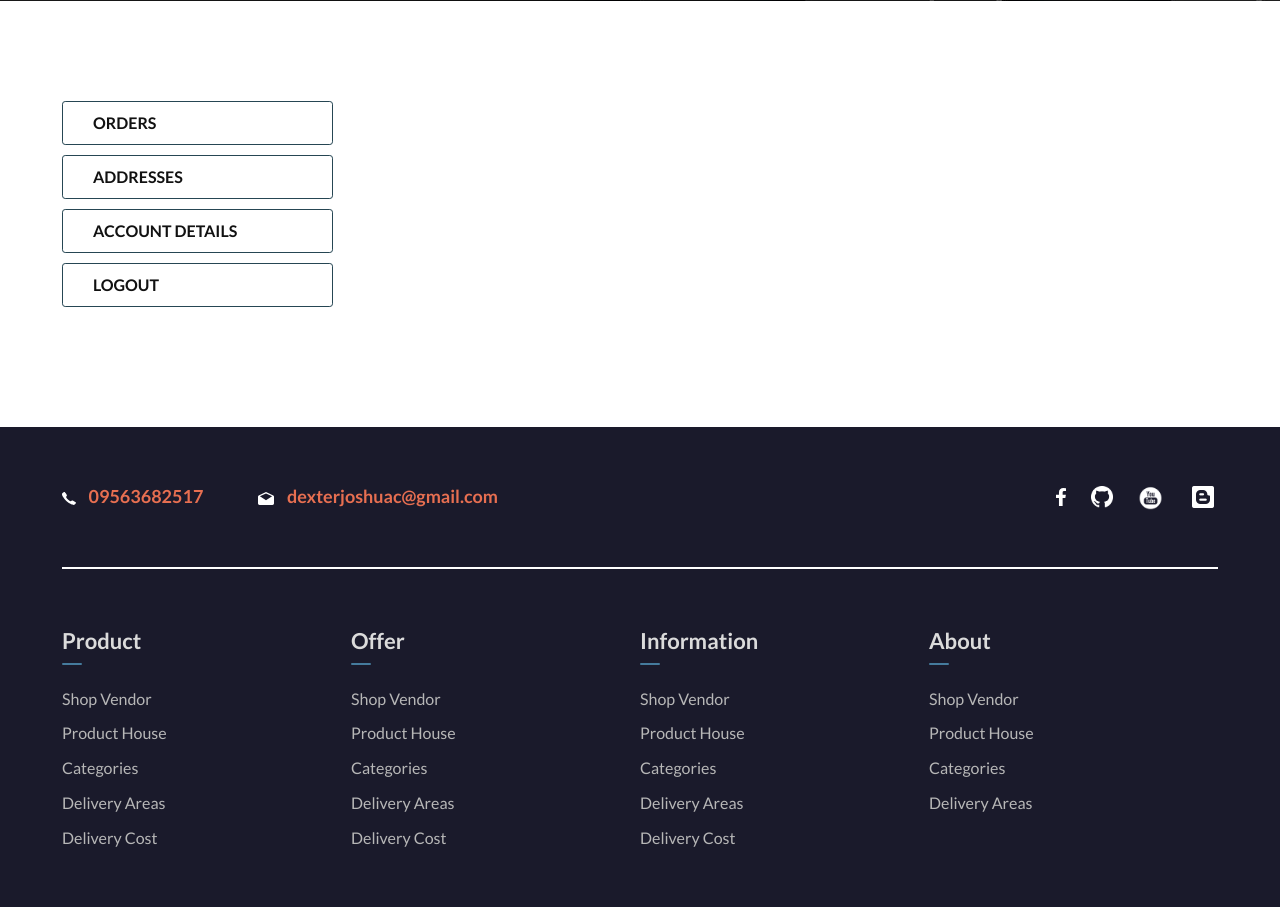
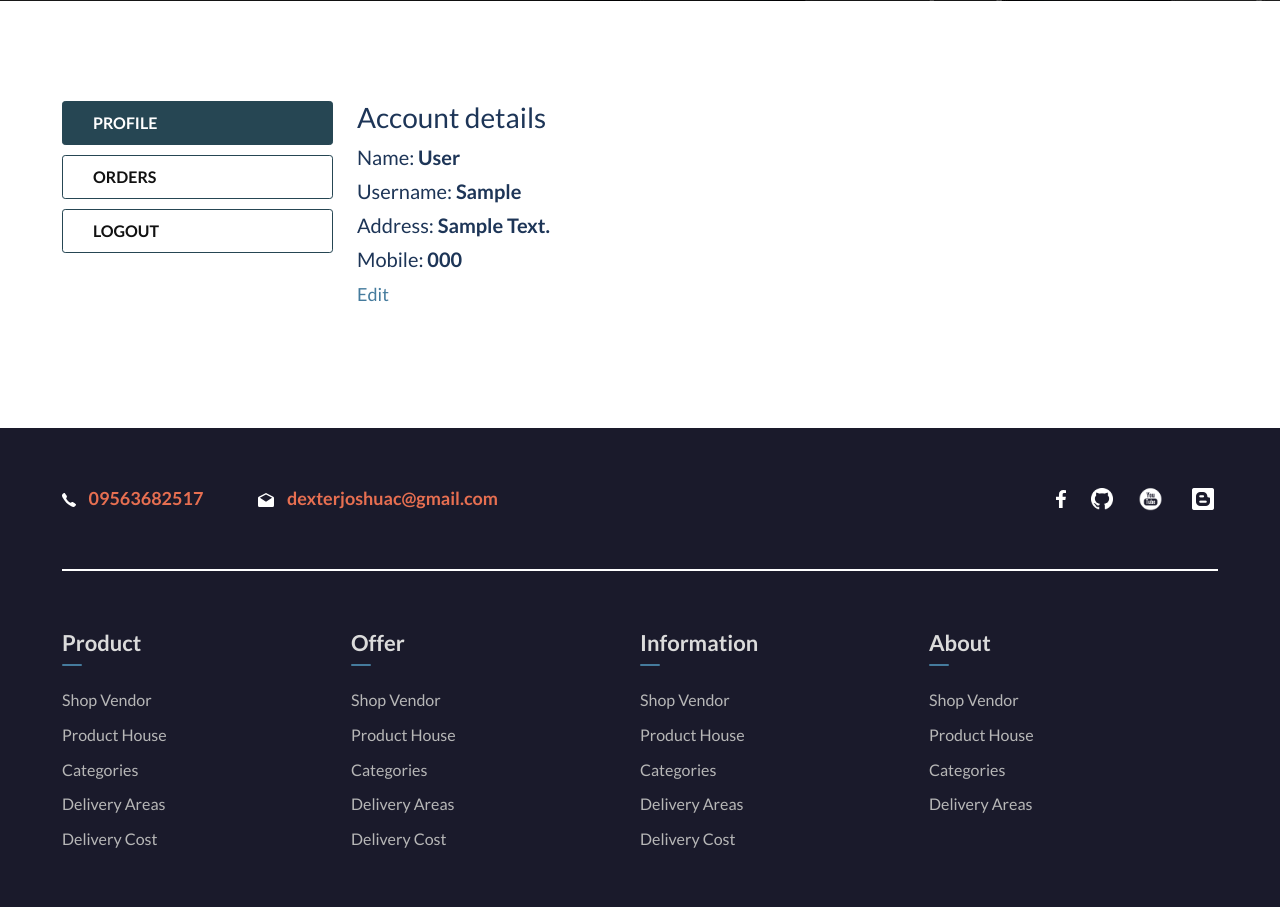
Before and after one commit to Dexeus1260/ddopccenter_ecommerce, a PHP site: page /profile.php in a window 1280 px wide. Shown: the part 499-1406 px from the top of the page. Before the commit the page ends 1346 px from the top, so only its background shows below. Run offline with PHP 8.4, Linux system fonts and the light colour scheme; the visitor is signed in with stand-in values (Sample User, id 1); tables that the repository leaves empty or names only in its code hold one stand-in row (values such as "Sample post"); some libraries are stand-ins or nearby versions.

Commit message:
update profile.php

```diff
--- a/profile.php
+++ b/profile.php
@@ -45,10 +45,11 @@
                     <div class="dashboard_tab_button">
                         <ul role="tablist" class="nav flex-column dashboard-list">
 
+
+
+                            <li><a href="#address" data-bs-toggle="tab" class="nav-link btn btn-sm btn-default-outline active">Profile</a></li>
                             <li> <a href="#orders" data-bs-toggle="tab" class="nav-link btn btn-sm btn-default-outline ">Orders</a></li>
 
-                            <li><a href="#address" data-bs-toggle="tab" class="nav-link btn btn-sm btn-default-outline ">Addresses</a></li>
-                            <li><a href="#account-details" data-bs-toggle="tab" class="nav-link btn btn-sm btn-default-outline ">Account details</a></li>
                             <!-- <li><a href="login.html" class="nav-link btn btn-sm btn-default-outline">logout</a></li> -->
                             <li><a href="#" class="nav-link btn btn-sm btn-default-outline" data-bs-toggle="modal" data-bs-target="#UlogoutModal">Logout</a></li>
 
@@ -91,66 +92,18 @@
                                 </table>
                             </div>
                         </div>
+                       <?php $cos = customer(); while($row=mysqli_fetch_assoc($cos)){ ?>
+                        <div class="tab-pane active" id="address">
+                            <h3>Account details </h3>
+                            <h5 class="billing-address">Name: <strong><?php echo $row['fullname'] ?></strong></h5>
+                            <h5 class="billing-address">Username: <strong><?php echo $row['username'] ?></strong></h5>
+                            <h5 class="billing-address">Address: <strong><?php echo $row['address'] ?></strong></h5>
+                            <h5 class="billing-address">Mobile: <strong><?php echo $row['mobile'] ?></strong></h5>
+                            <?php } ?>
+                            <a href="#" class="view">Edit</a>
+                        </div>
 
-                        <div class="tab-pane" id="address">
-                            <p>The following addresses will be used on the checkout page by default.</p>
-                            <h5 class="billing-address">Billing address</h5>
-                            <a href="#" class="view">Edit</a>
-                            <p><strong>Bobby Jackson</strong></p>
-                            <address>Address: Your address goes here.</address>
-                        </div>
-                        <div class="tab-pane fade" id="account-details">
-                            <h3>Account details </h3>
-                            <div class="login">
-                                <div class="login_form_container">
-                                    <div class="account_login_form">
-                                        <form action="#">
-                                            <p>Already have an account? <a href="#">Log in instead!</a></p>
-                                            <div class="input-radio">
-                                                <span class="custom-radio"><input type="radio" value="1" name="id_gender"> Mr.</span>
-                                                <span class="custom-radio"><input type="radio" value="1" name="id_gender"> Mrs.</span>
-                                            </div> <br>
-                                            <div class="default-form-box mb-20">
-                                                <label>First Name</label>
-                                                <input type="text" name="first-name">
-                                            </div>
-                                            <div class="default-form-box mb-20">
-                                                <label>Last Name</label>
-                                                <input type="text" name="last-name">
-                                            </div>
-                                            <div class="default-form-box mb-20">
-                                                <label>Email</label>
-                                                <input type="text" name="email-name">
-                                            </div>
-                                            <div class="default-form-box mb-20">
-                                                <label>Password</label>
-                                                <input type="password" name="user-password">
-                                            </div>
-                                            <div class="default-form-box mb-20">
-                                                <label>Birthdate</label>
-                                                <input type="date" name="birthday">
-                                            </div>
-                                            <span class="example">
-                                                        (E.g.: 05/31/1970)
-                                                        </span>
-                                            <br>
-                                            <label class="checkbox-default" for="offer">
-                                                <input type="checkbox" id="offer">
-                                                <span>Receive offers from our partners</span>
-                                            </label>
-                                            <br>
-                                            <label class="checkbox-default checkbox-default-more-text" for="newsletter">
-                                                <input type="checkbox" id="newsletter">
-                                                <span>Sign up for our newsletter<br><em>You may unsubscribe at any moment. For that purpose, please find our contact info in the legal notice.</em></span>
-                                            </label>
-                                            <div class="save_button mt-3">
-                                                <button class="btn btn-sm btn-default-outline" type="submit">Save</button>
-                                            </div>
-                                        </form>
-                                    </div>
-                                </div>
-                            </div>
-                        </div>
+
                     </div>
                 </div>
             </div>
```
